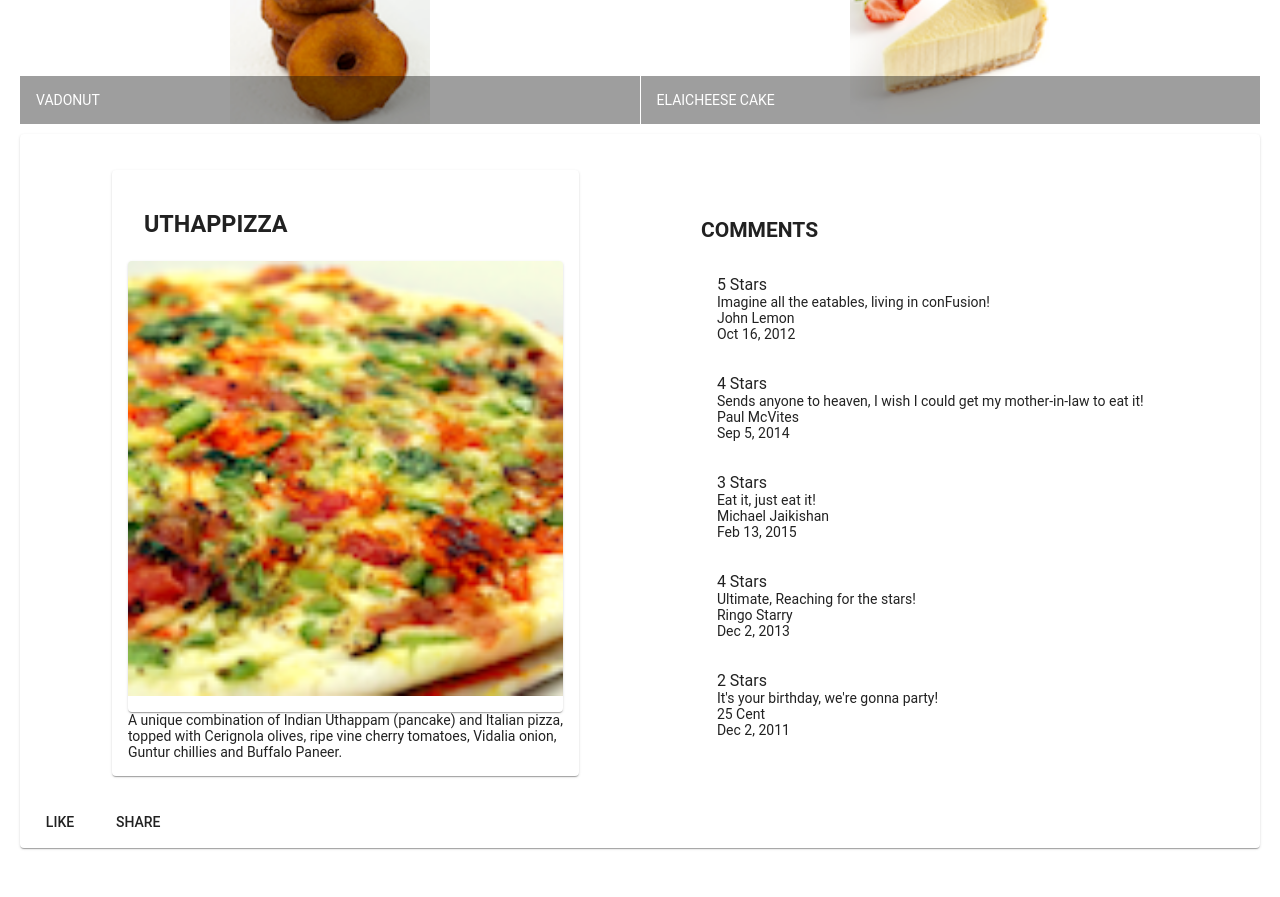
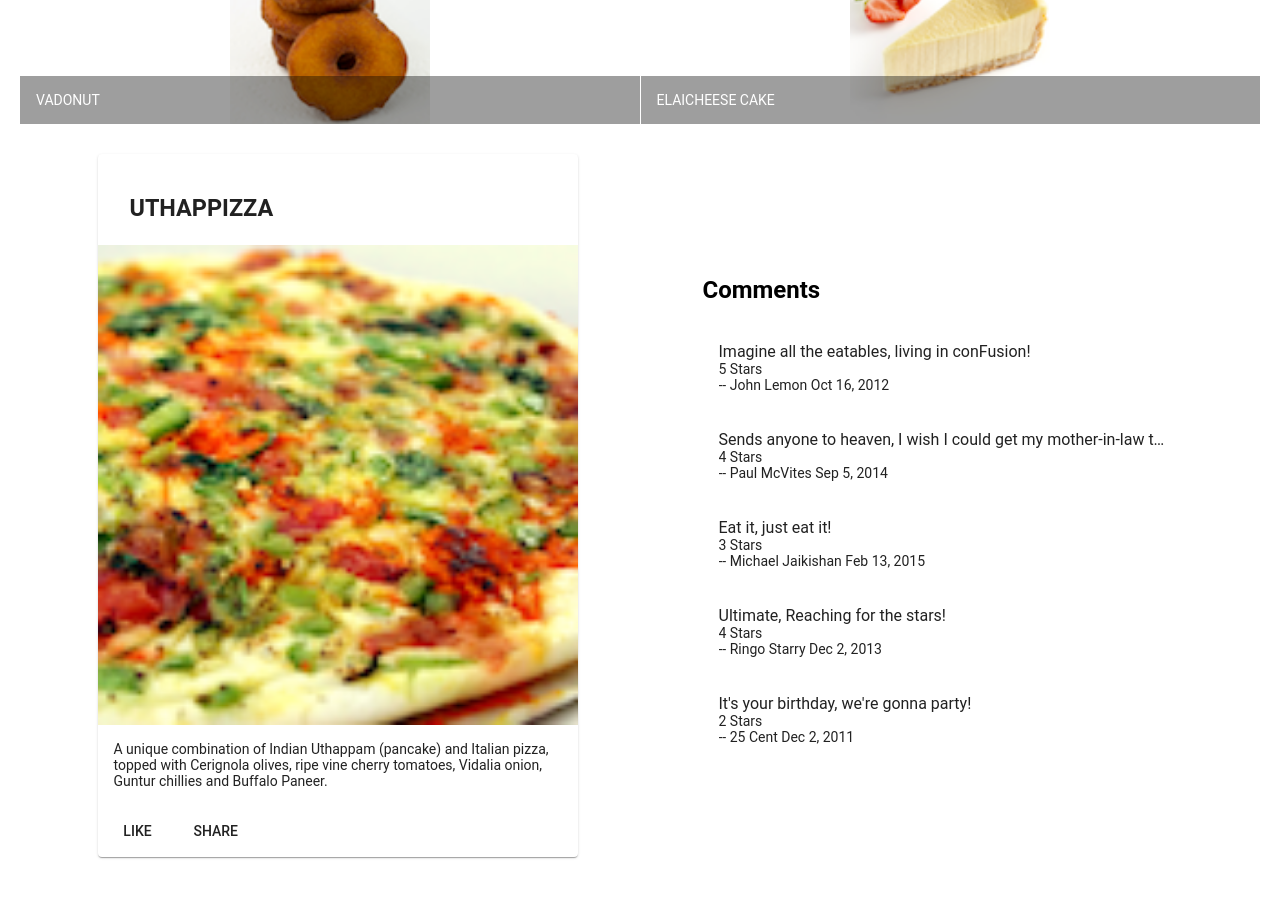
Before and after one commit to pavedwave/angular-restaurant, an Angular app: page / in a window 1280 px wide. Shown: the part 440-1337 px from the top of the page. Before the commit the page ends 1308 px from the top, so only its background shows below. Built offline with nearby package versions, Linux system fonts and the light colour scheme.

Commit message:
Week1_Fixes

```diff
--- a/src/app/dishdetail/dishdetail.component.html
+++ b/src/app/dishdetail/dishdetail.component.html
@@ -6,30 +6,31 @@
     fxLayoutGap="10px"
     fxLayoutGap.xs="0">
 
-<div fxFlex="40" *ngIf="dish">
-    <mat-card>
+<div fxFlex="40">
+    <mat-card *ngIf="dish">
       <mat-card-header>
         <mat-card-title>
           <h3>{{ dish.name | uppercase }}</h3>
         </mat-card-title>
       </mat-card-header>
-      <mat-card>
-        <img mat-card-image src = "{{ dish.image }}">
-      </mat-card>
+      <img mat-card-image src={{dish.image}} alt={{dish.name}}>
       <mat-card-content>
         {{ dish.description }}
       </mat-card-content>
+      <mat-card-actions>
+          <button mat-button>LIKE</button>
+          <button mat-button>SHARE</button>
+      </mat-card-actions>
     </mat-card>
 </div>
 
 <div fxFlex="40">
-  <mat-list role="list">
-    <h2 mat-header>COMMENTS</h2>
-    <mat-list-item role="listitem" *ngFor="let comments of dish.comments">
+  <mat-list *ngIf="dish">
+    <h2 mat-header> Comments </h2>
+    <mat-list-item *ngFor="let comments of dish.comments">
+      <p matLine> {{ comments.comment }} </p>
       <p matLine> {{ comments.rating }} Stars </p>
-      <p matLine> {{ comments.comment }} </p>
-      <p matLine> {{ comments.author }} </p>
-      <p matLine> {{ comments.date | date }} </p>
+      <p matLine> -- {{ comments.author }} {{ comments.date | date }} </p>
     </mat-list-item>
   </mat-list>
 </div>
--- a/src/app/menu/menu.component.html
+++ b/src/app/menu/menu.component.html
@@ -20,33 +20,6 @@
       </mat-grid-list>
     </div>
 
-<!--     <div fxFlex *ngIf="selectedDish">
-      <mat-card>
-        <mat-card-header>
-          <mat-card-title>
-              <h3>{{selectedDish.name | uppercase}}</h3>
-          </mat-card-title>
-        </mat-card-header>
-        <img mat-card-image src={{selectedDish.image}} alt={{selectedDish.name}}>
-        <mat-card-content>
-          <p>{{selectedDish.description}}</p>
-        </mat-card-content>
-        <mat-card-actions>
-          <button mat-button>LIKE</button>
-          <button mat-button>SHARE</button>
-        </mat-card-actions>
-      </mat-card>
-    </div> -->
+    <app-dishdetail></app-dishdetail>
 
-    <div fxFlex>
-      <mat-card>
-        <mat-card-content>
-          <app-dishdetail></app-dishdetail>
-        </mat-card-content>
-        <mat-card-actions>
-          <button mat-button>LIKE</button>
-          <button mat-button>SHARE</button>
-        </mat-card-actions>
-      </mat-card>
-    </div>
 </div>
```
